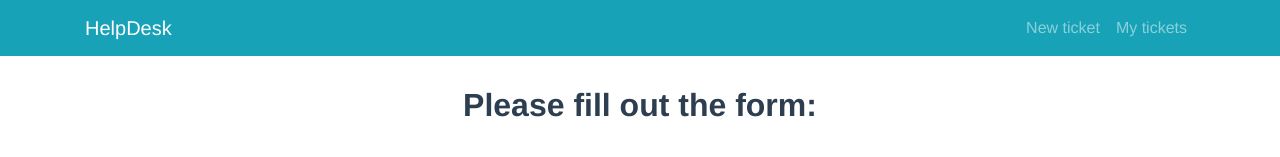
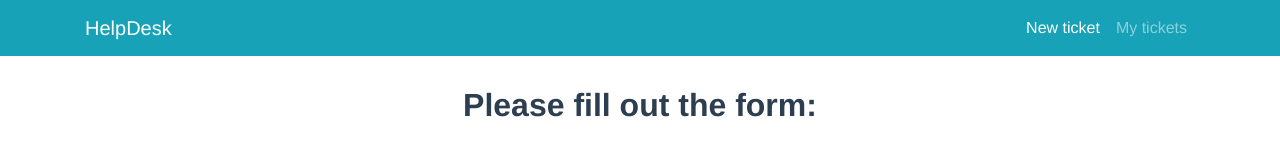
Before and after one commit to Kerjanoid/helpdesk, a Vue app: page / in a window 1280 px wide. Shown: the top 157 px of the page. Built offline with nearby package versions, Linux system fonts and the light colour scheme.

Commit message:
fix: rewrite Header nav-links

```diff
--- a/src/components/Header.vue
+++ b/src/components/Header.vue
@@ -2,14 +2,18 @@
   <div>
     <b-navbar toggleable="md" type="dark" variant="info">
       <b-container fluid="md">
-        <b-navbar-brand href="/tickets">HelpDesk</b-navbar-brand>
+        <b-navbar-brand>HelpDesk</b-navbar-brand>
 
         <b-navbar-toggle target="nav-collapse"></b-navbar-toggle>
 
         <b-collapse id="nav-collapse" is-nav>
           <b-navbar-nav class="position-right">
-            <b-nav-item href="/">New ticket</b-nav-item>
-            <b-nav-item href="/tickets">My tickets</b-nav-item>
+            <b-nav-item
+              @click="changePath('/')"
+              :active="checkPath('/')">New ticket</b-nav-item>
+            <b-nav-item
+              @click="changePath('/tickets')"
+              :active="checkPath('/tickets')">My tickets</b-nav-item>
           </b-navbar-nav>
         </b-collapse>
       </b-container>
@@ -20,10 +24,18 @@
 <script>
 export default {
   name: 'Header',
+  methods: {
+    changePath(path) {
+      return this.$router.push(path).catch(() => { });
+    },
+    checkPath(path) {
+      return (this.$route.path === path);
+    },
+  },
 };
 </script>
 
-<style scoped>
+<style>
 .position-right {
   margin-left: auto;
 }
```
